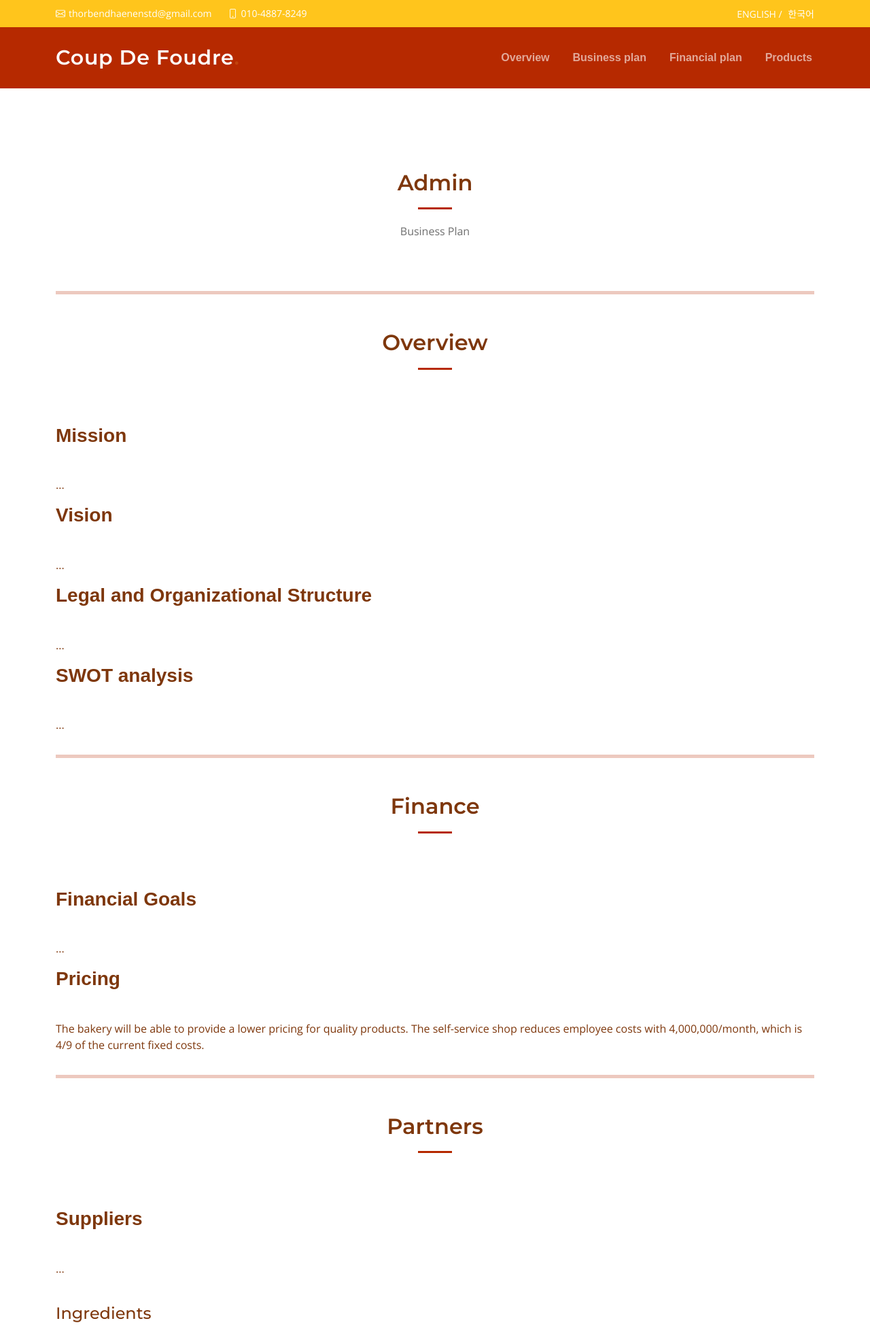
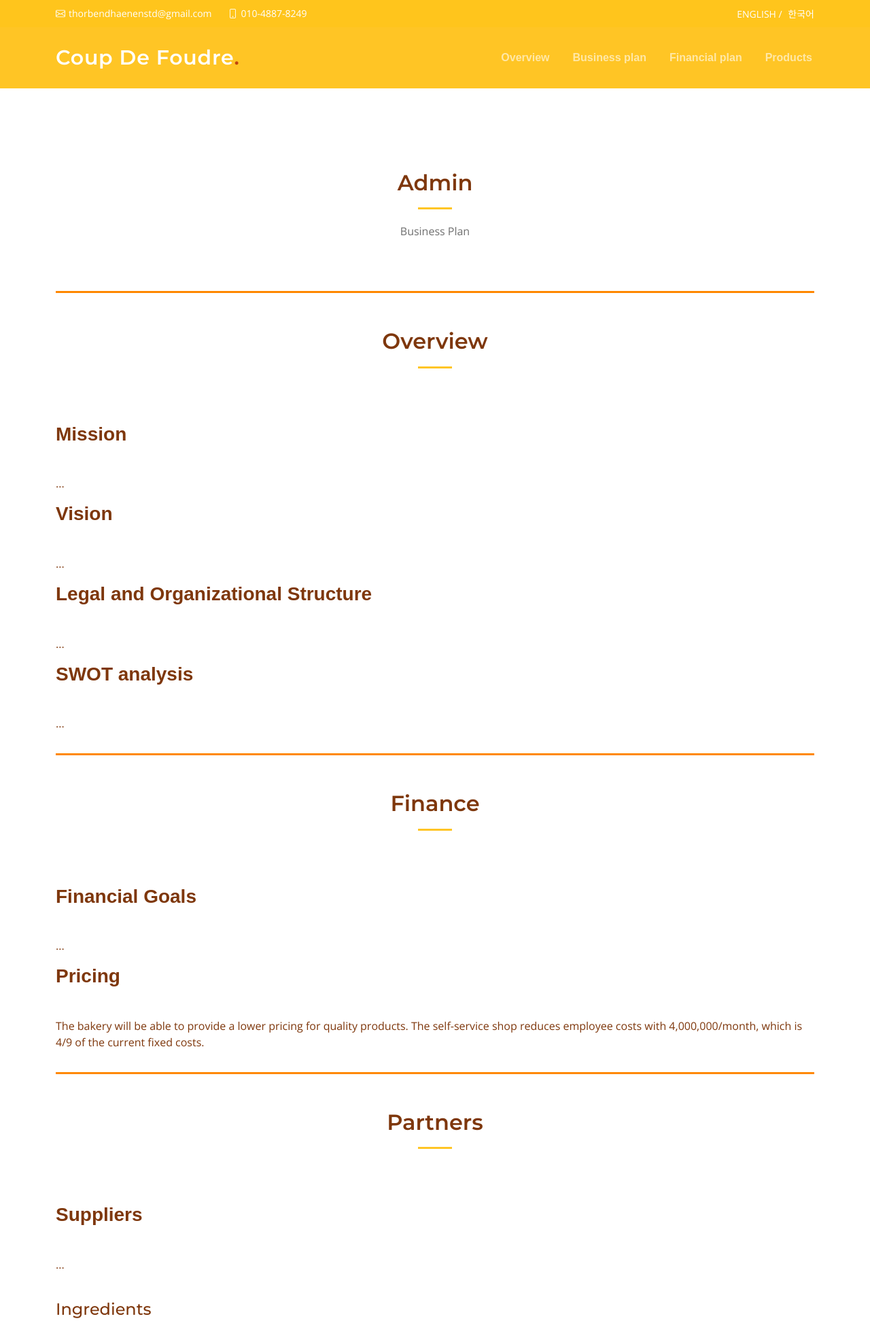
Before and after one commit to Thor1602/muin-store, a Flask app: page /business_plan in a window 1280 px wide. Shown: the top 1949 px of the page at 68% size. Run offline with Flask 2, Linux system fonts and the light colour scheme; the visitor is signed in with stand-in values (Sample User, id 1); parts of the project's set-up code (start-up, migrations or seed data) failed here and were passed over; some libraries are stand-ins or nearby versions.

Commit message:
updated admin

```diff
--- a/static/css/main.css
+++ b/static/css/main.css
@@ -7,7 +7,7 @@
 /* Colors */
 :root {
     --color-default: #7E370C;
-    --color-primary: #b62900;
+    --color-primary: #ffc525;
     --color-secondary: #F5E8C7;
 }
 
@@ -2732,7 +2732,8 @@ section {
 }
 /*admin */
 hr{
-        height: 5px;
-        background-color: var(--color-primary);
+        height: 3px;
+        background-color: #ff8800;
         border: none;
-    }
+        opacity: 100%;
+    }
```
